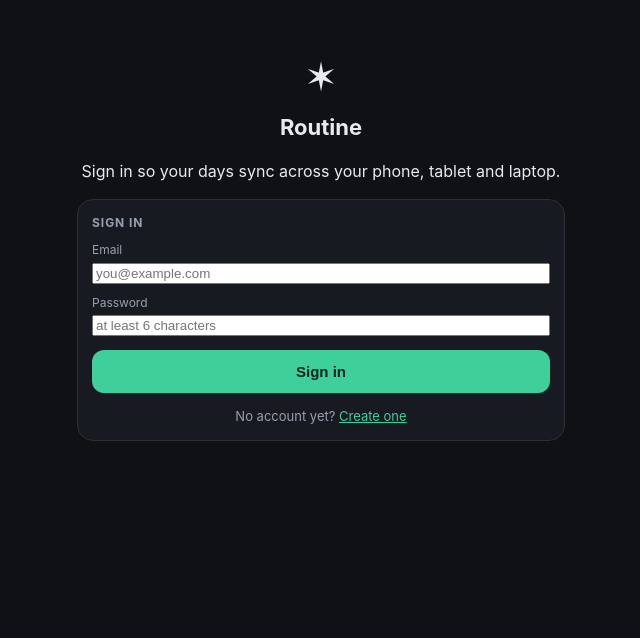
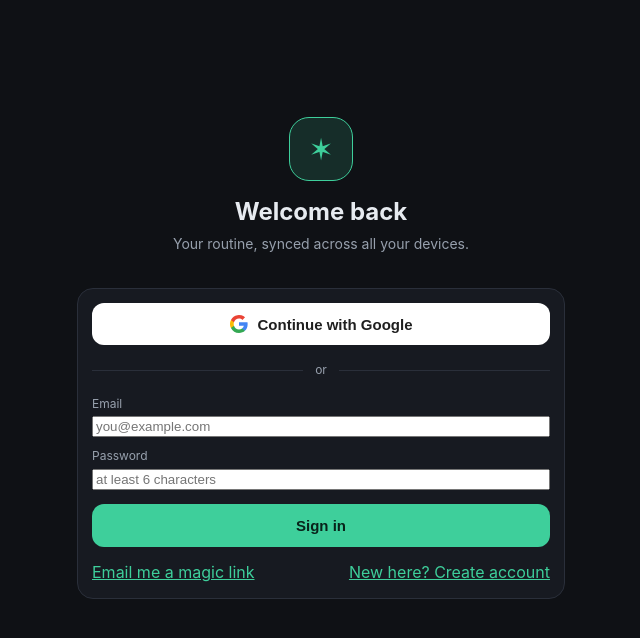
Before and after one commit to NAVEEN-LUCIFER/rountine-traker, a React (Vite) app: page / in a window 1280 px wide. Shown: the top 638 px of the page, without its empty margins (319-959 px from the left). Built offline with nearby package versions, Linux system fonts and the light colour scheme; no server answers.

Commit message:
sign in redesing

```diff
--- a/src/lib/SyncContext.jsx
+++ b/src/lib/SyncContext.jsx
@@ -54,6 +54,20 @@ export function SyncProvider({ children }) {
       const { error } = await supabase.auth.signUp({ email, password })
       if (error) throw error
     },
+    async signInWithGoogle() {
+      const { error } = await supabase.auth.signInWithOAuth({
+        provider: 'google',
+        options: { redirectTo: window.location.origin },
+      })
+      if (error) throw error
+    },
+    async signInWithMagicLink(email) {
+      const { error } = await supabase.auth.signInWithOtp({
+        email,
+        options: { emailRedirectTo: window.location.origin },
+      })
+      if (error) throw error
+    },
     async signOut() {
       const uid = session?.user?.id
       stopSync()
--- a/src/pages/Login.jsx
+++ b/src/pages/Login.jsx
@@ -1,48 +1,110 @@
 import { useState } from 'react'
 import { useSync } from '../lib/SyncContext.jsx'
 
+// Calm, branded sign-in matching the app theme.
+// Three ways in: Google OAuth, magic link (passwordless email), or email+password.
 export default function Login() {
-  const { signIn, signUp } = useSync()
-  const [mode, setMode] = useState('signin') // 'signin' | 'signup'
+  const { signIn, signUp, signInWithGoogle, signInWithMagicLink } = useSync()
+  const [mode, setMode] = useState('signin') // 'signin' | 'signup' | 'magic'
   const [email, setEmail] = useState('')
   const [password, setPassword] = useState('')
   const [busy, setBusy] = useState(false)
   const [msg, setMsg] = useState('')
+  const [msgKind, setMsgKind] = useState('err') // 'err' | 'ok'
 
-  async function submit(e) {
+  function say(text, kind = 'err') {
+    setMsg(text)
+    setMsgKind(kind)
+  }
+
+  async function handleEmailSubmit(e) {
     e.preventDefault()
     setBusy(true)
     setMsg('')
     try {
       if (mode === 'signin') {
         await signIn(email.trim(), password)
-      } else {
+      } else if (mode === 'signup') {
         await signUp(email.trim(), password)
-        setMsg('Account created. If email confirmation is on, check your inbox, then sign in.')
+        say('Account created. If confirmation is on, check your inbox, then sign in.', 'ok')
         setMode('signin')
+      } else if (mode === 'magic') {
+        await signInWithMagicLink(email.trim())
+        say('Magic link sent — check your email and tap it to sign in.', 'ok')
       }
     } catch (err) {
-      setMsg(err.message || 'Something went wrong.')
+      say(err.message || 'Something went wrong.')
     } finally {
       setBusy(false)
     }
   }
 
+  async function handleGoogle() {
+    setBusy(true)
+    setMsg('')
+    try {
+      await signInWithGoogle() // redirects away to Google
+    } catch (err) {
+      say(err.message || 'Google sign-in failed.')
+      setBusy(false)
+    }
+  }
+
+  const title = mode === 'signup' ? 'Create your account' : mode === 'magic' ? 'Sign in with a link' : 'Welcome back'
+
   return (
-    <div className="app">
-      <div style={{ height: 'max(48px, env(safe-area-inset-top))' }} />
-      <div style={{ textAlign: 'center', marginBottom: 8 }}>
-        <div style={{ fontSize: 40 }}>✶</div>
-        <h1 style={{ margin: '6px 0 2px', fontSize: 22 }}>Routine</h1>
-        <p className="hint">Sign in so your days sync across your phone, tablet and laptop.</p>
+    <div className="app login-wrap">
+      <style>{`
+        .login-wrap { display: flex; flex-direction: column; justify-content: center; min-height: 100dvh; }
+        .login-hero { text-align: center; margin-bottom: 22px; }
+        .login-mark {
+          width: 64px; height: 64px; margin: 0 auto 14px; border-radius: 20px;
+          display: grid; place-items: center; font-size: 30px;
+          background: var(--accent-soft); border: 1px solid var(--accent); color: var(--accent);
+        }
+        .login-hero h1 { margin: 0 0 4px; font-size: 24px; font-weight: 700; }
+        .login-hero p { margin: 0; color: var(--muted); font-size: 14px; }
+        .oauth-btn {
+          width: 100%; display: flex; align-items: center; justify-content: center; gap: 10px;
+          background: #fff; color: #1f1f1f; border: none; border-radius: 12px;
+          padding: 12px; font-size: 15px; font-weight: 600; cursor: pointer;
+        }
+        .oauth-btn:disabled { opacity: .6; cursor: default; }
+        .divider { display: flex; align-items: center; gap: 12px; color: var(--muted); font-size: 12px; margin: 16px 0; }
+        .divider::before, .divider::after { content: ""; flex: 1; height: 1px; background: var(--line); }
+        .login-toggle-row { display: flex; justify-content: space-between; align-items: center; margin-top: 14px; gap: 8px; flex-wrap: wrap; }
+        .login-msg { margin-top: 12px; font-size: 13px; }
+        .login-msg.ok { color: var(--accent); }
+        .login-msg.err { color: var(--warn); }
+      `}</style>
+
+      <div className="login-hero">
+        <div className="login-mark">✶</div>
+        <h1>{title}</h1>
+        <p>Your routine, synced across all your devices.</p>
       </div>
 
-      <form className="card" onSubmit={submit}>
-        <h2>{mode === 'signin' ? 'Sign in' : 'Create account'}</h2>
+      <div className="card">
+        <button className="oauth-btn" onClick={handleGoogle} disabled={busy}>
+          <GoogleIcon /> Continue with Google
+        </button>
+
+        <div className="divider">or</div>
+
+        <form onSubmit={handleEmailSubmit}>
           <div className="field">
             <label>Email</label>
-          <input type="email" autoComplete="email" required value={email} onChange={(e) => setEmail(e.target.value)} placeholder="you@example.com" />
+            <input
+              type="email"
+              autoComplete="email"
+              required
+              value={email}
+              onChange={(e) => setEmail(e.target.value)}
+              placeholder="you@example.com"
+            />
           </div>
+
+          {mode !== 'magic' && (
             <div className="field">
               <label>Password</label>
               <input
@@ -55,17 +117,51 @@ export default function Login() {
                 placeholder="at least 6 characters"
               />
             </div>
+          )}
+
           <button type="submit" className="primary-btn" disabled={busy} style={{ marginTop: 14 }}>
-          {busy ? 'Please wait…' : mode === 'signin' ? 'Sign in' : 'Create account'}
+            {busy
+              ? 'Please wait…'
+              : mode === 'signin'
+                ? 'Sign in'
+                : mode === 'signup'
+                  ? 'Create account'
+                  : 'Email me a magic link'}
           </button>
-        {msg && <p className="hint" style={{ marginTop: 10, color: 'var(--warn)' }}>{msg}</p>}
-        <p className="hint" style={{ marginTop: 14, textAlign: 'center' }}>
-          {mode === 'signin' ? 'No account yet?' : 'Already have one?'}{' '}
-          <button type="button" className="link-btn" onClick={() => { setMode(mode === 'signin' ? 'signup' : 'signin'); setMsg('') }}>
-            {mode === 'signin' ? 'Create one' : 'Sign in'}
+        </form>
+
+        {msg && <p className={`login-msg ${msgKind}`}>{msg}</p>}
+
+        <div className="login-toggle-row">
+          {mode === 'magic' ? (
+            <button type="button" className="link-btn" onClick={() => { setMode('signin'); setMsg('') }}>
+              Use a password instead
             </button>
-        </p>
-      </form>
+          ) : (
+            <button type="button" className="link-btn" onClick={() => { setMode('magic'); setMsg('') }}>
+              Email me a magic link
+            </button>
+          )}
+          <button
+            type="button"
+            className="link-btn"
+            onClick={() => { setMode(mode === 'signup' ? 'signin' : 'signup'); setMsg('') }}
+          >
+            {mode === 'signup' ? 'Have an account? Sign in' : 'New here? Create account'}
+          </button>
+        </div>
+      </div>
     </div>
   )
 }
+
+function GoogleIcon() {
+  return (
+    <svg width="18" height="18" viewBox="0 0 18 18" aria-hidden="true">
+      <path fill="#4285F4" d="M17.64 9.2c0-.64-.06-1.25-.16-1.84H9v3.48h4.84a4.14 4.14 0 0 1-1.8 2.72v2.26h2.92c1.7-1.57 2.68-3.88 2.68-6.62z" />
+      <path fill="#34A853" d="M9 18c2.43 0 4.47-.8 5.96-2.18l-2.92-2.26c-.8.54-1.84.86-3.04.86-2.34 0-4.32-1.58-5.03-3.7H.96v2.33A9 9 0 0 0 9 18z" />
+      <path fill="#FBBC05" d="M3.97 10.72a5.4 5.4 0 0 1 0-3.44V4.95H.96a9 9 0 0 0 0 8.1l3.01-2.33z" />
+      <path fill="#EA4335" d="M9 3.58c1.32 0 2.5.45 3.44 1.35l2.58-2.58A9 9 0 0 0 .96 4.95l3.01 2.33C4.68 5.16 6.66 3.58 9 3.58z" />
+    </svg>
+  )
+}
```
Also changed, not shown: 4 other files (tests, documents, lock files or other folders). Lines whose indentation alone changed are shown as unchanged.
